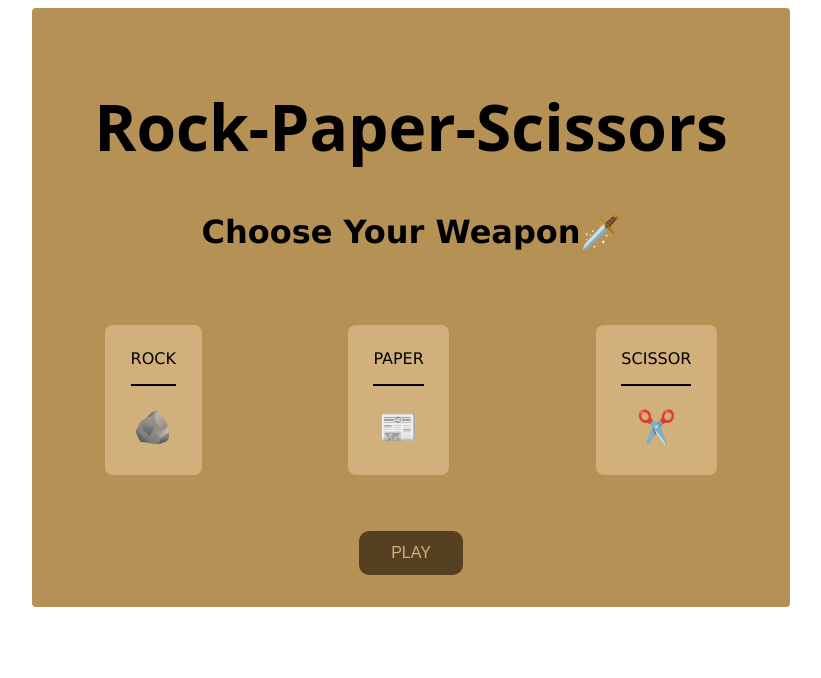
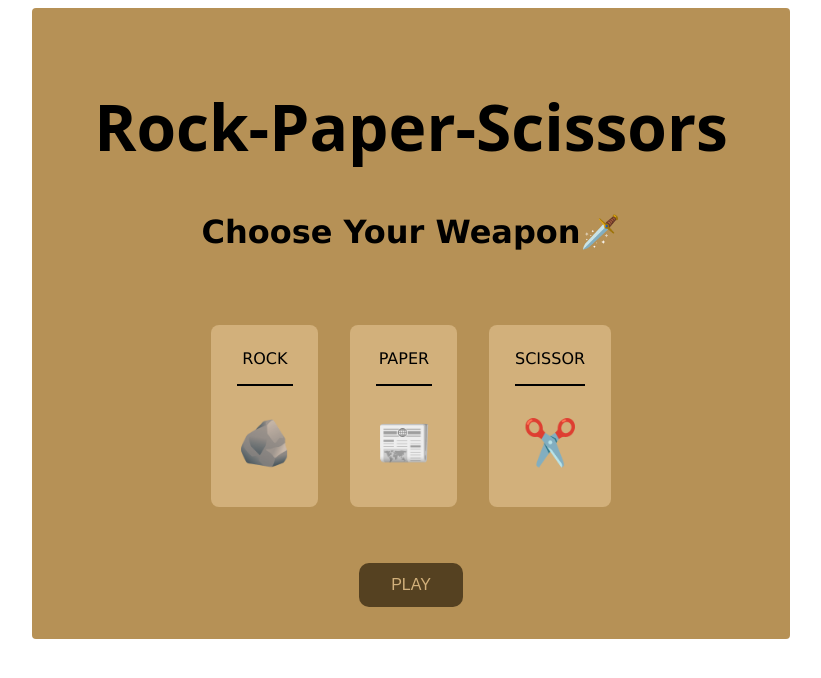
Before and after one commit to Sulaymancodes/Rock-paper-scissors, a plain HTML site: page index.html in a window 1280 px wide. Shown: the whole page, without its empty margins (229-1050 px from the left). Drawn offline with Linux system fonts and the light colour scheme; a web font is replaced by a local one.

Commit message:
Adjusted Padding On The Game Container

```diff
--- a/index.html
+++ b/index.html
@@ -14,20 +14,20 @@
         <h1 class="container_heading_text">Rock-Paper-Scissors</h1>
         <h2 class="subheading_text">Choose Your Weapon🗡️</h2>
         <div class="game-container">
-            <div class="game-container_box">
+            <div class="game-container_box_1">
                 <p>ROCK</p>
                 <hr>
-                <h1>🪨</h1>
+                <h1 class="game_icon">🪨</h1>
             </div>
-            <div class="game-container_box">
+            <div class="game-container_box_2">
                 <p>PAPER</p>
                 <hr>
-                <h1>📰</h1>
+                <h1 class="game_icon">📰</h1>
             </div>
-            <div class="game-container_box">
+            <div class="game-container_box_3">
                 <p>SCISSOR</p>
                 <hr>
-                <h1>✂️</h1>
+                <h1 class="game_icon">✂️</h1>
             </div>
         </div>
         <div class="play_btn">
--- a/style.css
+++ b/style.css
@@ -1,3 +1,6 @@
+* {
+    box-sizing: border-box;
+}
 body{
     font-family: 'Lucida Sans', 'Lucida Sans Regular', 'Lucida Grande', 'Lucida Sans Unicode', Geneva, Verdana, sans-serif;
 }
@@ -20,16 +23,23 @@ body{
 .game-container{
     padding: 3em 0;
     display: flex;
-    justify-content: space-around;
+    justify-content: center;
 }
-.game-container_box{
+.game-container_box_1,
+.game-container_box_2,
+.game-container_box_3{
     border-radius: 8px;
     background-color: rgb(210, 176, 123);
     padding: .5em 1.6em;
     text-align: center;
 }
-.game-container_box:active{
-    border: 1.5px solid black;
+
+.game-container_box_1,
+.game-container_box_2{
+    margin-right: 2em;
+}
+.game_icon{
+    font-size: 2.8rem;
 }
 hr{
     border: 1px solid black;
```
